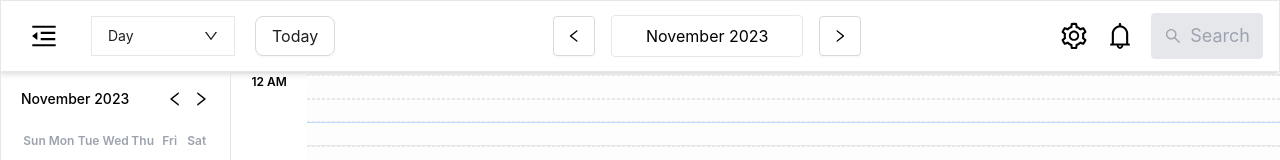
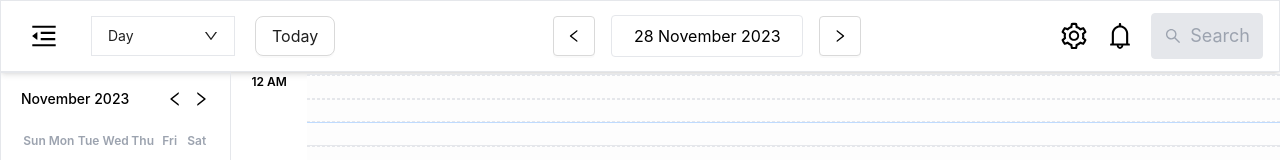
Before and after one commit to layan2k/calender-main, a React (Vite) app: page / in a window 1280 px wide. Shown: the top 160 px of the page. Built offline with nearby package versions, Linux system fonts and the light colour scheme.

Commit message:
Jump + Day Functionality

```diff
--- a/src/components/AddButton.jsx
+++ b/src/components/AddButton.jsx
@@ -1,4 +1,3 @@
-import React from 'react';
 import {PlusOutlined} from '@ant-design/icons'
 import { FloatButton } from 'antd';
 
--- a/src/components/Header/CalenderHeader.jsx
+++ b/src/components/Header/CalenderHeader.jsx
@@ -1,17 +1,31 @@
 import { useContext, useEffect } from 'react'
 import GlobalContext from '../../context/GlobalContext'
 import dayjs from 'dayjs'
-import { AiOutlineBell, AiOutlineLeft, AiOutlineMenuFold, AiOutlineMenuUnfold, AiOutlineRight, AiOutlineSearch, AiOutlineSetting,  } from "react-icons/ai";
+import { AiOutlineBell, AiOutlineLeft, AiOutlineMenuFold, AiOutlineMenuUnfold, AiOutlineRight, AiOutlineSearch, AiOutlineSetting, } from "react-icons/ai";
 import { useState } from 'react';
 import CalenderDropDown from './CalenderDropDown';
-import { Button} from 'antd'
+import { Button } from 'antd'
 
 const CalenderHeader = () => {
-    const { monthIndex, setMonthIndex, setDaySelected,showSideCalender, setShowSideCalender  } = useContext(GlobalContext)
+    const { monthIndex, setMonthIndex, setDaySelected, showSideCalender, setShowSideCalender, viewCalender, daySelected } = useContext(GlobalContext)
     const [searchValue, setSearchValue] = useState("")
+    const [currentDay, setCurrentDay] = useState(daySelected.date())
+
+    const getDaysInMonth = (monthIndex) => {
+        const date = dayjs(`2023-${monthIndex}-01`);
+        return date.daysInMonth();
+    };
+
 
     const handleNextPrevMonth = (actionValue) => {
-        setMonthIndex(monthIndex - actionValue )
+        if (viewCalender === "Day") {
+            if (currentDay === 1) setMonthIndex(monthIndex - 1);
+            if (currentDay === getDaysInMonth(monthIndex)) setMonthIndex(monthIndex + 1);
+            setDaySelected(daySelected.add(actionValue, 'day'))
+        }
+        else if (viewCalender === "Month") {
+            setMonthIndex(monthIndex - actionValue)
+        }
     }
 
     const handleReset = () => {
@@ -25,29 +39,49 @@ const CalenderHeader = () => {
     useEffect(() => {
     }, [showSideCalender])
 
+    useEffect(() => {
+        setCurrentDay(daySelected.date())
+    }, [daySelected])
+
 
 
     return (
         <header className="px-4 py-3 flex items-center justify-between border shadow-md border-b-gray-200">
             <div className="flex items-center justify-center">
                 <div className=' cursor-pointer rounded py-2 px-3 mr-5 text-3xl' onClick={handleSideCalender}>
-            {showSideCalender ? <AiOutlineMenuFold/> : <AiOutlineMenuUnfold />}
+                    {showSideCalender ? <AiOutlineMenuFold /> : <AiOutlineMenuUnfold />}
                 </div>
                 <CalenderDropDown />
                 <Button className=" py-2 px-4 mr-5" size="large" onClick={handleReset}>Today</Button>
             </div>
-
-
             <div className='flex items-center justify-center gap-4'>
-        <Button size='large' onClick={()=>handleNextPrevMonth(1 * -1)} className='flex items-center justify-center border rounded p-3'>
+                <Button size='large' onClick={() => handleNextPrevMonth(-1)} className='flex items-center justify-center border rounded p-3'>
                     <span className='cursor-pointer text-black '>
                         <AiOutlineLeft />
                     </span>
                 </Button>
+                {viewCalender === 'Month' ?
+                    // Month
                     <div className="flex items-center justify-center border rounded w-48  px-3 py-2">
-        <h2 className=' text-base text-black font-base'>{dayjs(new Date(dayjs().year(), monthIndex)).format(" MMMM YYYY") }</h2>
+                        <h2 className=' text-base text-black font-base'>{dayjs(new Date(dayjs().year(), monthIndex)).format("MMMM YYYY")}</h2>
                     </div>
-        <Button size='large' onClick={()=>handleNextPrevMonth(1)} className='flex items-center justify-center border rounded p-3'>
+                    :
+                    (viewCalender === 'Week' ?
+                        // Week
+                        <div className="flex items-center justify-center border rounded w-48  px-3 py-2">
+                            <h2 className=' text-base text-black font-base'>{dayjs(new Date(dayjs().year(), monthIndex)).format("MMMM YYYY")}</h2>
+                        </div>
+                        :
+                        // Day
+                        <div className="flex items-center justify-center border rounded w-48  px-3 py-2">
+                            <h2 className=' text-base text-black font-base'>{daySelected.format('D MMMM YYYY')}</h2>
+                        </div>
+
+
+                    )
+
+                }
+                <Button size='large' onClick={() => handleNextPrevMonth(1)} className='flex items-center justify-center border rounded p-3'>
                     <span className='cursor-pointer text-black'>
                         <AiOutlineRight />
                     </span>
@@ -58,7 +92,7 @@ return (
             <div className="flex justify-center items-center gap-4 text-3xl">
                 <div className=""><AiOutlineSetting /> </div>
                 <div className=""><AiOutlineBell /></div>
-                <div name='searchBox' value={searchValue} onChange={(e)=>setSearchValue(e) } type="text" className=" py-2 px-3 border rounded text-gray-400 bg-gray-200 text-lg flex items-center justify-center gap-2 cursor-pointer"> <AiOutlineSearch/>  Search</div>
+                <div name='searchBox' value={searchValue} onChange={(e) => setSearchValue(e)} type="text" className=" py-2 px-3 border rounded text-gray-400 bg-gray-200 text-lg flex items-center justify-center gap-2 cursor-pointer"> <AiOutlineSearch />  Search</div>
             </div>
         </header>
     )
--- a/src/components/Sidebar/JumpByWeek.jsx
+++ b/src/components/Sidebar/JumpByWeek.jsx
@@ -1,8 +1,11 @@
 // No logic implemented
 
+import { useContext } from "react"
+import GlobalContext from "../../context/GlobalContext"
 
 const JumpByWeek = () => {
 
+    const {setDaySelected, daySelected} = useContext(GlobalContext)
 
     const numberItems = [1, 2, 3, 4, 5, 6,]
     const checkIfLast = (index) => {
@@ -10,7 +13,7 @@ const JumpByWeek = () => {
     }
 
     const jumpByMuch = (numberOfWeeks) => {
-        return numberOfWeeks
+        setDaySelected(daySelected.add(numberOfWeeks, 'weeks'))
     }
 
 return (
@@ -25,7 +28,7 @@ return (
         </div>
         <div className='flex items-center justify-center mt-5 gap-1'>
             {numberItems.map((item, idxn) => (
-                <div className={`p-1 flex items-center justify-center text-sm cursor-pointer ${checkIfLast(idxn) ? 'border-r-2' : " "}`} key={idxn} onClick={() => {jumpByMuch(item *-1) }}>
+                <div className={`p-1 flex items-center justify-center text-sm cursor-pointer ${checkIfLast(idxn) ? 'border-r-2' : " "}`} key={idxn} onClick={() => {jumpByMuch(-item) }}>
                     <span>- {item}</span>
                 </div>
             ))}
```
Lines whose indentation alone changed are shown as unchanged.
